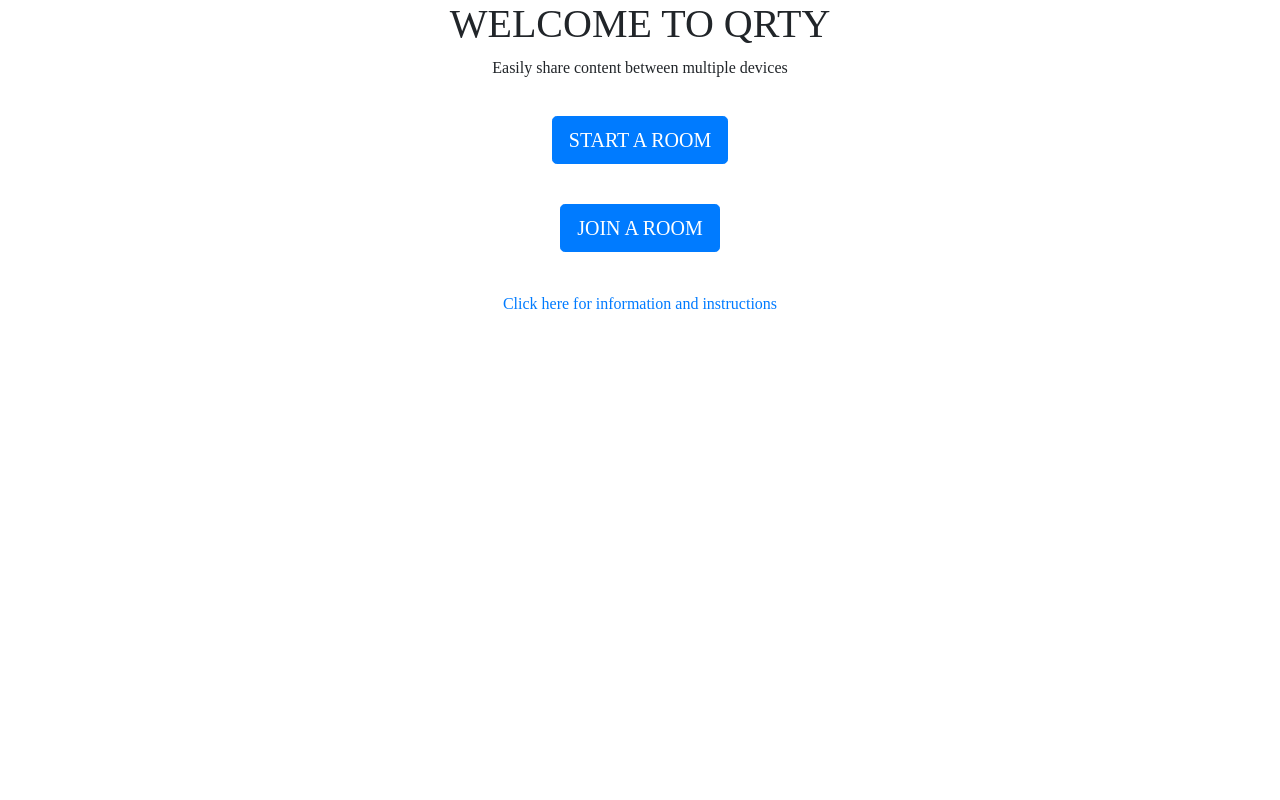
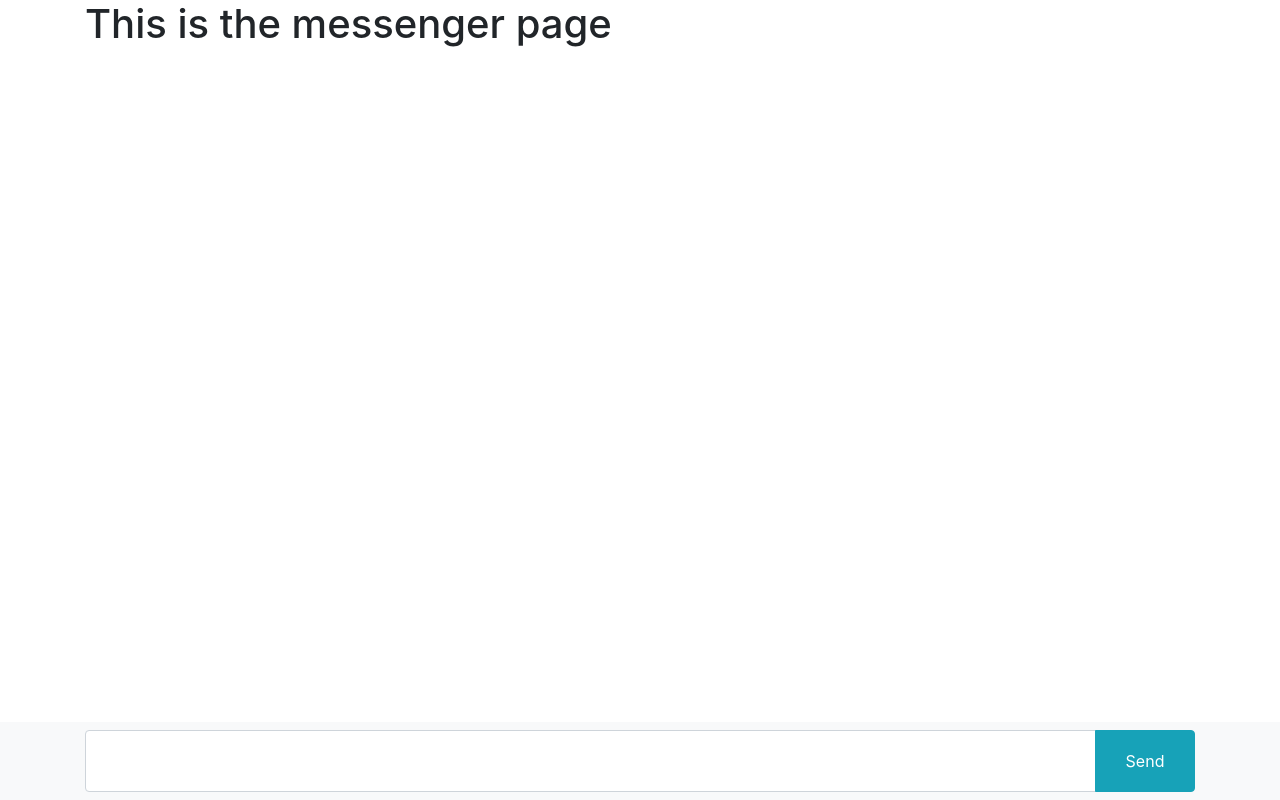
Before and after one commit to XenonMolecule/QRty, a React (Create React App) app in the folder socket-io-client/: page / in a window 1280 px wide. Built offline with nearby package versions, Linux system fonts and the light colour scheme; no server answers.

Commit message:
Added rooms

```diff
--- a/socket-io-client/src/App.js
+++ b/socket-io-client/src/App.js
@@ -6,7 +6,7 @@ function App() {
     const [loadClient, setLoadClient] = useState(true);
     return (
         <>
-            <HomePage/>
+            <MessengerPage/>
         </>
     );
 }
--- a/socket-io-client/src/layouts/MessengerPage.js
+++ b/socket-io-client/src/layouts/MessengerPage.js
@@ -9,7 +9,7 @@ const ENDPOINT = "http://127.0.0.1:4001";
 
 export default function MessengerPage() {
     const [socket, setSocket] = useState(socketIOClient(ENDPOINT));
-    let [room, setRoom] = useState("1");
+    let [room, setRoom] = useState(window.location.pathname);
 
     useEffect(() => {
         // CLEAN UP THE EFFECT
```
